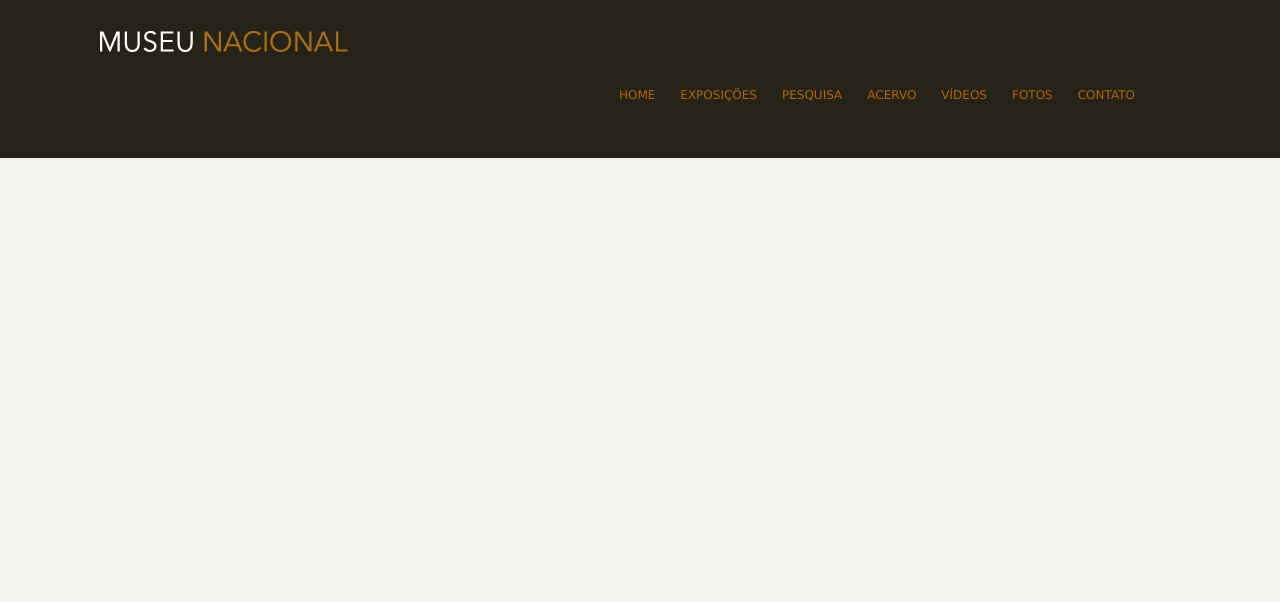
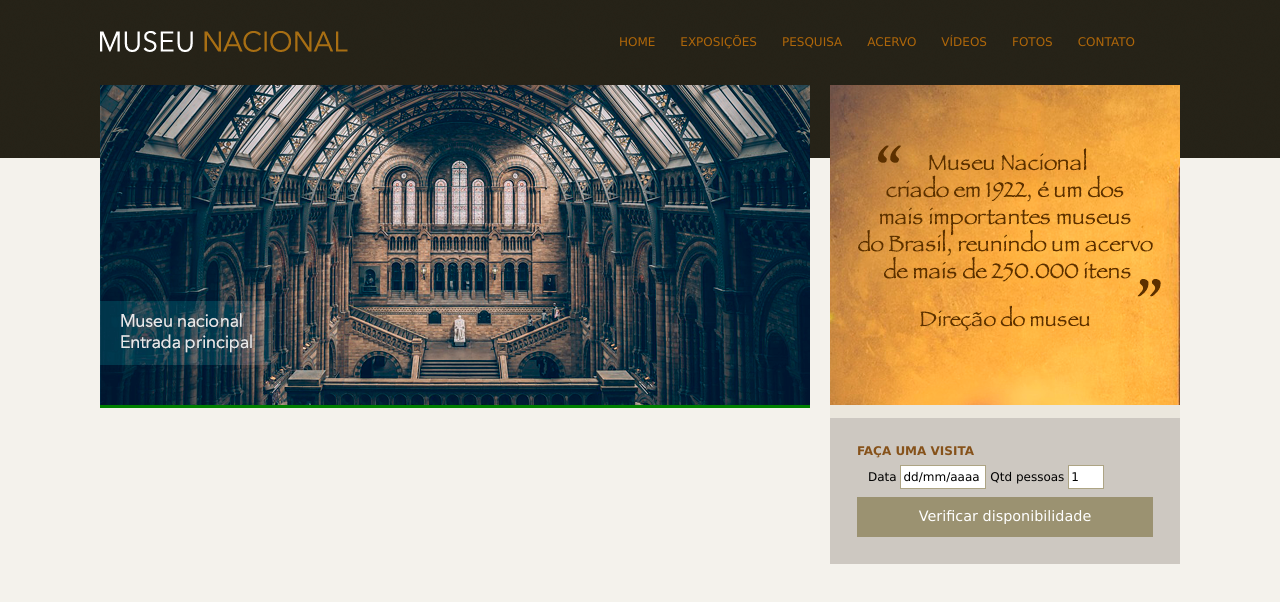
Before and after one commit to thatacello/website-Museu-Nacional, a plain HTML site: page index.html in a window 1280 px wide. Drawn offline with Linux system fonts and the light colour scheme.

Commit message:
faça uma visita

```diff
--- a/css/estilo.css
+++ b/css/estilo.css
@@ -14,6 +14,9 @@ a:link, a:active, a:visited{
 }
 a:hover{
     color: #227115;
+}
+#logo h1{
+    float: left;
 }
 #logo a{
     width: 248px;
@@ -43,3 +46,49 @@ nav ul li a:link{
 nav ul li a:hover{
     border-bottom: 1px solid #535858;
 }
+/* principal */
+#conteudo{
+    width: 710px;
+    float: left;
+    background: green;
+}
+aside{
+    width: 350px;
+    float: right;
+    background: #ebe7dd;
+}
+section#visita{
+    background: #cdc8c1;
+    padding: 10px 27px 27px 27px;
+    margin-top: 10px;
+}
+h4{
+    color: #86521a;
+    text-transform: uppercase;
+    padding-bottom: 3px;
+    margin-bottom: 0;
+}
+/* formularios  */
+input{
+    height: 20px;
+    width: 80px;
+    background: #fff;
+    border: none;
+    font-size: 1em;
+}
+input.campo{
+    border: 1px solid #ada484;
+}
+input.botao{
+    background: #9b9271;
+    color: white;
+    width: 100%;
+    height: 40px;
+    font-size: 1.2em;
+}
+fieldset{
+    border: none;
+}
+legend{
+    display: none;
+}
--- a/index.html
+++ b/index.html
@@ -41,7 +41,39 @@
         </header>
         <!-- fim header -->
 
+        <!-- inicio conteudo principal -->
+        <div id="principal">
+            <div id="conteudo">
+                <section id="capa">
+                    <img src="/images/museu.png">
+                </section>
+            </div>
+            <!-- inicio conteudo lateral -->
+            <aside>
+                <section id="depoimento">
+                    <img src="/images/depoimento.png">
+                </section>
 
+                <section id="visita">
+                    <h4>Faça uma visita</h4>
+                    <form>
+                        <fieldset>
+                            <legend>Selecione uma data</legend>
+
+                            <label for="data">Data</label>
+                            <input class="campo" type="text" id="data" value="dd/mm/aaaa">
+
+                            <label for="qtd">Qtd pessoas</label>
+                            <input class="campo" style="width: 30px;" type="text" id="qtd" value="1">
+
+                        </fieldset>
+                        <input class="botao" type="submit" value="Verificar disponibilidade">
+                    </form>
+                </section>
+            </aside>
+            <!-- fim conteudo lateral -->
+        </div>
+        <!-- fim conteudo principal -->
 
     </div>
     <!-- fim container -->
```
